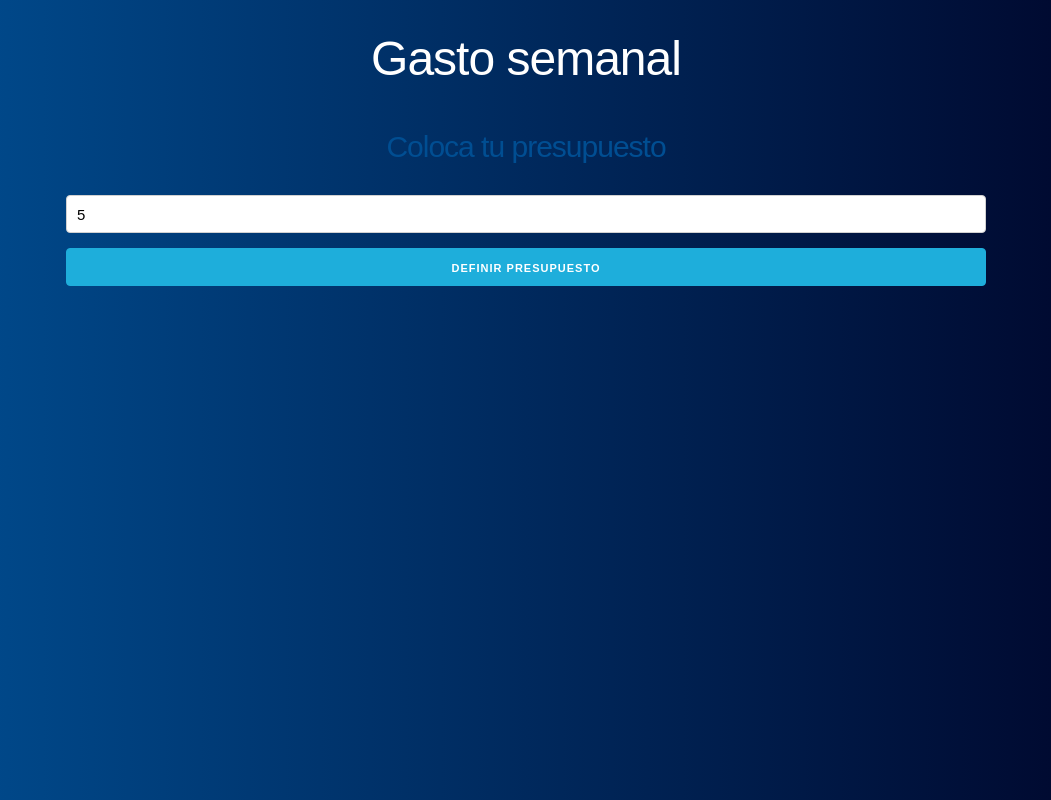
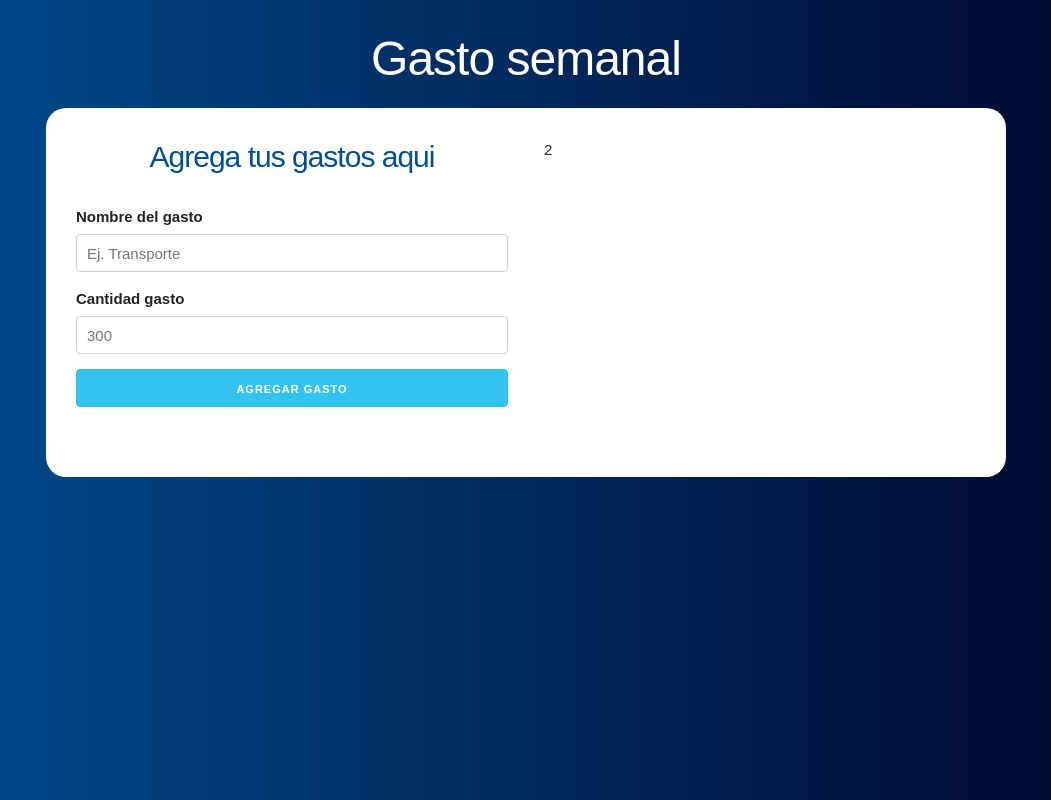
Before and after one commit to fearARGENTINA/AppPresupuesto, a React (Create React App) app: page / in a window 1280 px wide. Both pictures are taken after typing "5" into the empty fields and a click on the input "Definir presupuesto". Shown: the whole page, without its empty margins (114-1165 px from the left). Built offline with nearby package versions, Linux system fonts and the light colour scheme.

Commit message:
Display condicional de componentes - Se agrego display condicional de componente de ingreso de presupuesto y gastos

```diff
--- a/src/App.js
+++ b/src/App.js
@@ -1,14 +1,33 @@
-import React from "react";
+import React, { useState } from "react";
 import Pregunta from "./components/Pregunta";
+import Formulario from "./components/Formulario";
 
 function App() {
+  // Definir el State
+  const [presupuesto, guardarPresupuesto] = useState(0);
+  const [restante, guardarRestante] = useState(0);
+  const [mostrarPregunta, actualizarPregunta] = useState(true);
+
   return (
     <div className="container">
       <header>
         <h1>Gasto semanal</h1>
 
-        <div className="contenido-printical contenido">
-          <Pregunta />
+        <div className="contenido-principal contenido">
+          {mostrarPregunta ? (
+            <Pregunta
+              guardarPresupuesto={guardarPresupuesto}
+              guardarRestante={guardarRestante}
+              actualizarPregunta={actualizarPregunta}
+            />
+          ) : (
+            <div className="row">
+              <div className="one-half column">
+                <Formulario />
+              </div>
+              <div className="one-half column">2</div>
+            </div>
+          )}
         </div>
       </header>
     </div>
--- /dev/null
+++ b/src/components/Formulario.js
@@ -0,0 +1,30 @@
+import React, { useState } from 'react';
+
+const Formulario = () => {
+    return (
+        <form>
+            <h2>Agrega tus gastos aqui</h2>
+            <div className="campo">
+                <label>Nombre del gasto</label>
+                <input
+                    type="text"
+                    className="u-full-width"
+                    placeholder="Ej. Transporte"
+                />
+                <label>Cantidad gasto</label>
+                <input
+                    type="number"
+                    className="u-full-width"
+                    placeholder="300"
+                />
+                <input
+                    type="submit"
+                    className="button-primary u-full-width"
+                    value="Agregar gasto"
+                />
+            </div>
+        </form>
+    );
+}
+
+export default Formulario;
--- a/src/components/Pregunta.js
+++ b/src/components/Pregunta.js
@@ -1,7 +1,7 @@
 import React, { Fragment, useState } from 'react';
 import Error from "./Error";
 
-const Pregunta = () => {
+const Pregunta = ({ guardarPresupuesto, guardarRestante, actualizarPregunta }) => {
 
     // Definir el State
     const [cantidad, guardarCantidad] = useState(0);
@@ -24,6 +24,9 @@
 
         // Si pasa validacion
         guardarError(false);
+        guardarPresupuesto(cantidad);
+        guardarRestante(cantidad);
+        actualizarPregunta(false);
     }
 
     return (
```
